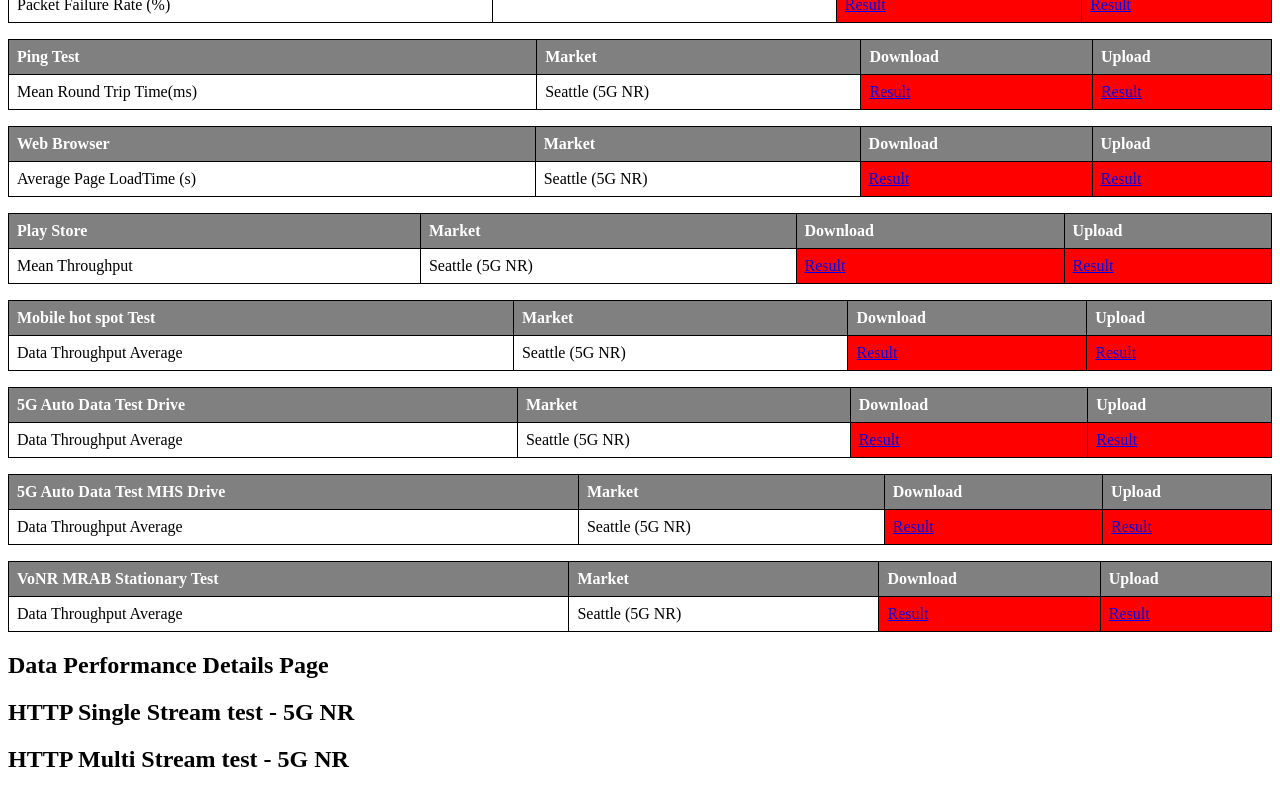
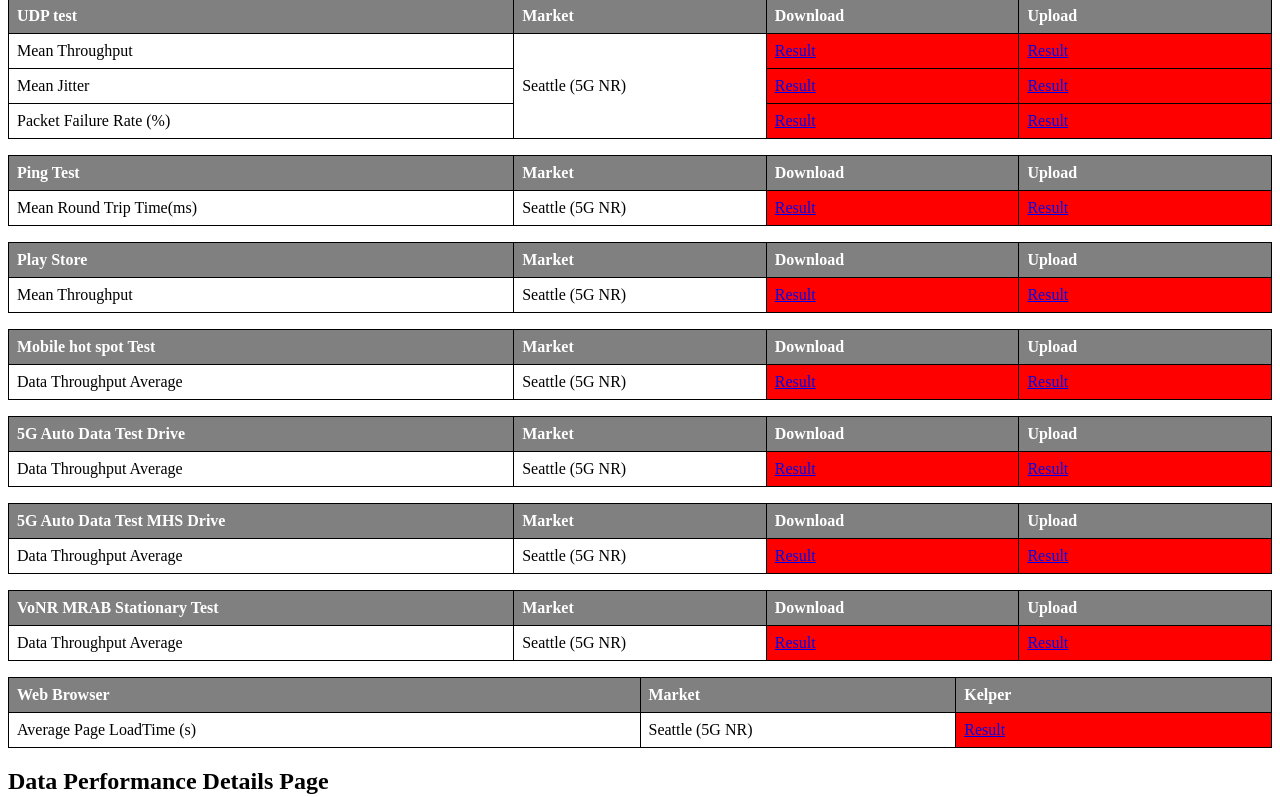
Before and after one commit to LiJieSu0/Fit4Launch_Report, a React (Create React App) app in the folder report-generator-app/: page / in a window 1280 px wide. Shown: the part 2000-2797 px from the top of the page. Built offline with nearby package versions, Linux system fonts and the light colour scheme; what chartjs-plugin-datalabels would draw is missing.

Commit message:
unify cell size

```diff
--- a/report-generator-app/src/App.js
+++ b/report-generator-app/src/App.js
@@ -30,7 +30,7 @@ function App() {
     <div className="App">
       <CoverPage />
 
-      {/* <ReportHeader /> */}
+      <ReportHeader />
 
       <DeviceInfoPage/>
       <ContentsIndexPage />
@@ -54,7 +54,7 @@ function App() {
 
       <LegalPage/>
       <AboutPage />
-      {/* <ReportFooter /> */}
+      <ReportFooter />
     </div>
   );
 }
--- a/report-generator-app/src/ReportDetails/DataPerformance/DpSummaryPage.js
+++ b/report-generator-app/src/ReportDetails/DataPerformance/DpSummaryPage.js
@@ -104,8 +104,7 @@ function DpSummaryPage() {
     headers: [
       { label: "Web Browser", rowSpan: 2 },
       { label: "Market", rowSpan: 2 },
-      { label: "Download", rowSpan: 1 },
-      { label: "Upload", rowSpan: 1 },
+      { label: "Kelper", rowSpan: 1 },
     ],
     rows: [
       {
@@ -113,7 +112,6 @@ function DpSummaryPage() {
           { label: "Average Page LoadTime (s)" },
           { label: "Seattle (5G NR)" },
           {label:'Result',className:'average-fail',link:'#'},
-          {label:'Result',className:'average-fail',link:'#'}
         ],
       },
     ],
@@ -137,7 +135,6 @@ function DpSummaryPage() {
       },
     ],
   };
-
 
   const mhsStationaryData = {
     headers: [
@@ -216,18 +213,19 @@ function DpSummaryPage() {
   };
 
   return (
-    <div>
+    <div className='page-content'>
       <h2>Data Performance Summary Page</h2>
       <DpSummaryTable tableData={httpSSData} />
       <DpSummaryTable tableData={httpMSData} />
       <DpSummaryTable tableData={udpData} />
       <DpSummaryTable tableData={pingData} />
-      <DpSummaryTable tableData={webBrowserData} />
       <DpSummaryTable tableData={playStoreData} />
       <DpSummaryTable tableData={mhsStationaryData} />
       <DpSummaryTable tableData={mobiltyData} />
       <DpSummaryTable tableData={mobiltyMHSData} />
       <DpSummaryTable tableData={mrabData} />
+      <DpSummaryTable tableData={webBrowserData} />
+
     </div>
   );
 }
--- a/report-generator-app/src/StyleScript/Restricted_Report_Style.css
+++ b/report-generator-app/src/StyleScript/Restricted_Report_Style.css
@@ -166,6 +166,24 @@
   border: 1px solid #000;
   padding: 8px;
   text-align: left;
+  /* Default width for cells, can be overridden by specific column styles */
+  width: auto;
+}
+
+/* Specific width for the first column (Test Name) */
+.device-info-table th:first-child,
+.device-info-table td:first-child {
+  width: 40%; /* Adjust as needed */
+}
+
+/* Specific widths for Market, Download, Upload columns */
+.device-info-table th:nth-child(2),
+.device-info-table td:nth-child(2),
+.device-info-table th:nth-child(3),
+.device-info-table td:nth-child(3),
+.device-info-table th:nth-child(4),
+.device-info-table td:nth-child(4) {
+  width: 20%; /* Distribute remaining 60% among 3 columns */
 }
 
 .device-info-table th {
```
